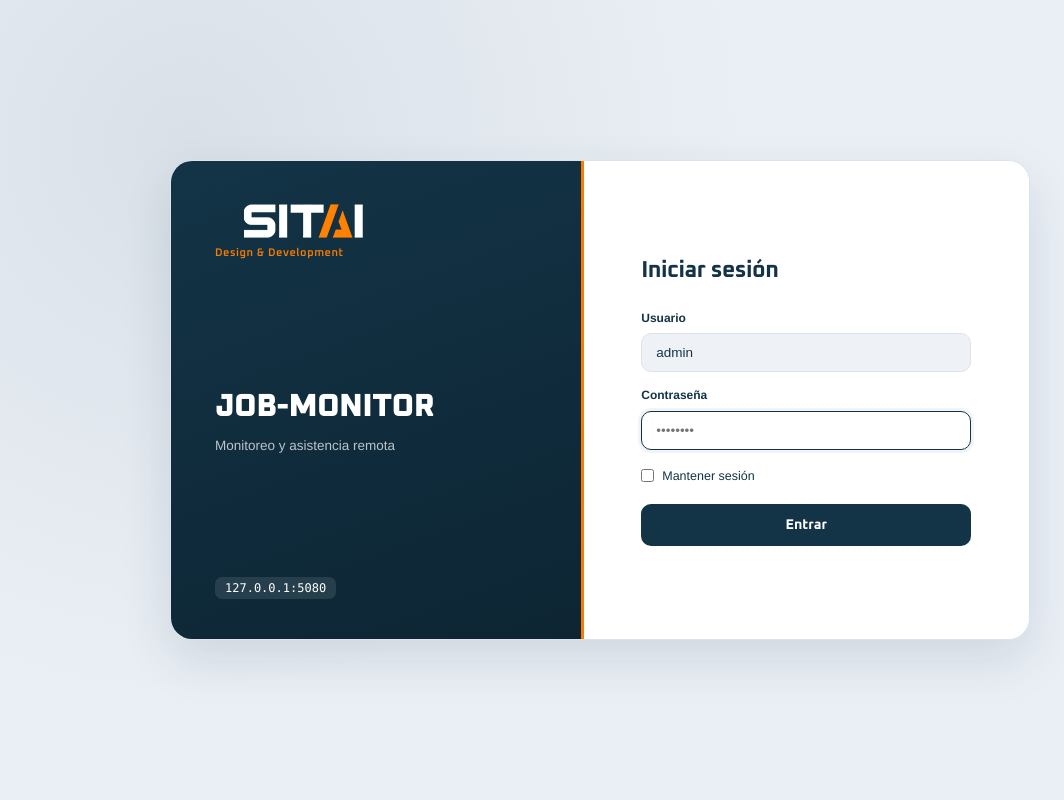
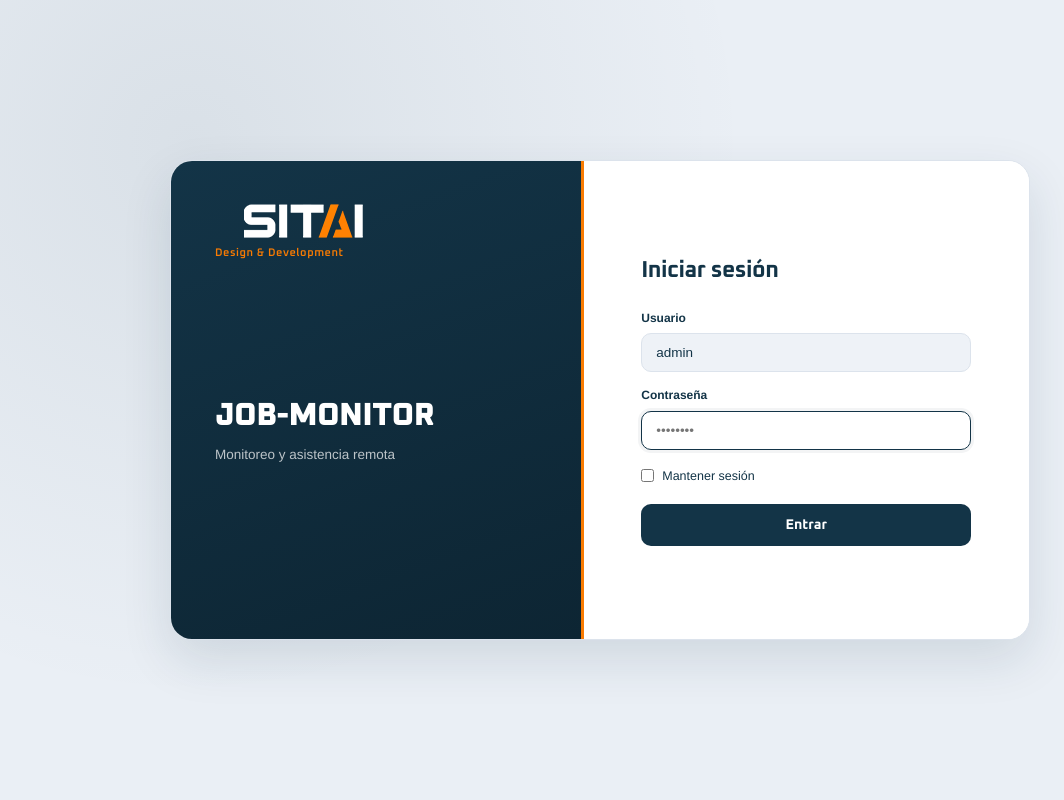
Before and after one commit to MiguelLazaro42/JOB-Monitor, a FastAPI app: page / in a window 1280 px wide. Shown: the whole page, without its empty margins (40-1104 px from the left). Run offline with FastAPI, Linux system fonts and the light colour scheme; some libraries are stand-ins or nearby versions.

Commit message:
fix(ui): remover visualizacion de IP/puerto interno en pantalla de login

```diff
--- a/server/templates/index.html
+++ b/server/templates/index.html
@@ -33,10 +33,6 @@
         <div class="login-hero-copy">
           <h2>JOB-MONITOR</h2>
           <p>Monitoreo y asistencia remota</p>
-        </div>
-
-        <div class="login-hero-meta">
-          <code>{{ lan_ip }}:{{ port }}</code>
         </div>
       </div>
 
```
